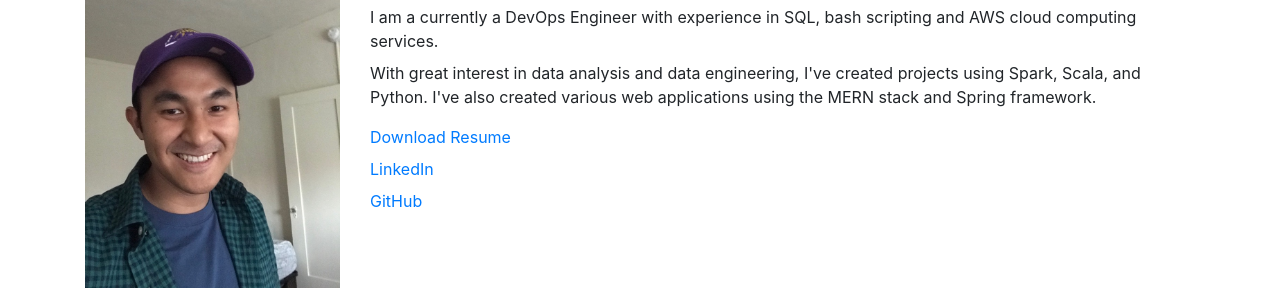
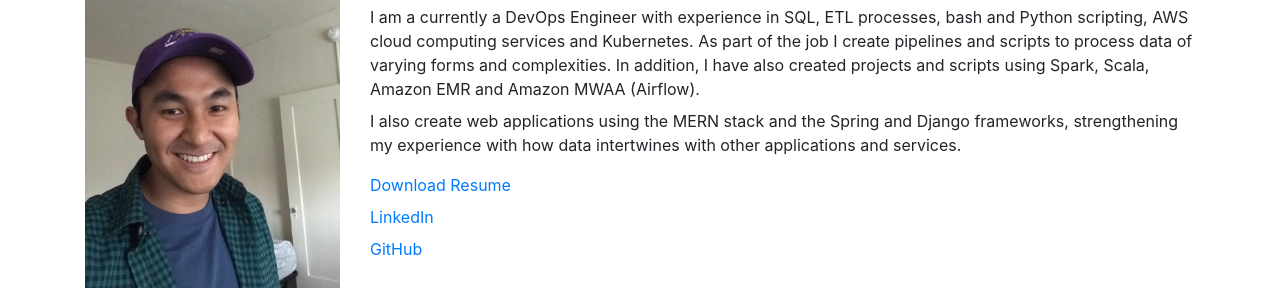
Before and after one commit to jacobatorres/portfolio, a plain HTML site: page index.html in a window 1280 px wide. Shown: the part 101-399 px from the top of the page. Drawn offline with nearby package versions, Linux system fonts and the light colour scheme.

```diff
--- a/index.html
+++ b/index.html
@@ -24,9 +24,8 @@
     </div>
     <div class="col-9">
       <h1>Jacob Torres</h1>
-      <div class = "mb-2">I am a currently a DevOps Engineer with experience in SQL, bash scripting and AWS cloud computing services.</div>
-      <div class = "mb-3">With great interest in data analysis and data engineering, I've created projects using Spark, Scala, and Python. I've also created various web applications using the MERN stack and Spring framework.</div>
-
+      <div class = "mb-2">I am a currently a DevOps Engineer with experience in SQL, ETL processes, bash and Python scripting, AWS cloud computing services and Kubernetes. As part of the job I create pipelines and scripts to process data of varying forms and complexities. In addition, I have also created projects and scripts using Spark, Scala, Amazon EMR and Amazon MWAA (Airflow).</div>
+      <div class = "mb-3"> I also create web applications using the MERN stack and the Spring and Django frameworks, strengthening my experience with how data intertwines with other applications and services.</div>
 
       <div class = "mb-2"><a href = "https://docs.google.com/document/d/1RqrUlMiVMBGwc5yyEKdhSS6mxQMX9B1cbw-lIwqGW14/edit?usp=sharing">Download Resume</a></div>
       <div class = "mb-2"><a href = "https://www.linkedin.com/in/jacob-angelo-torres-0114b7148">LinkedIn</a></div>
```
